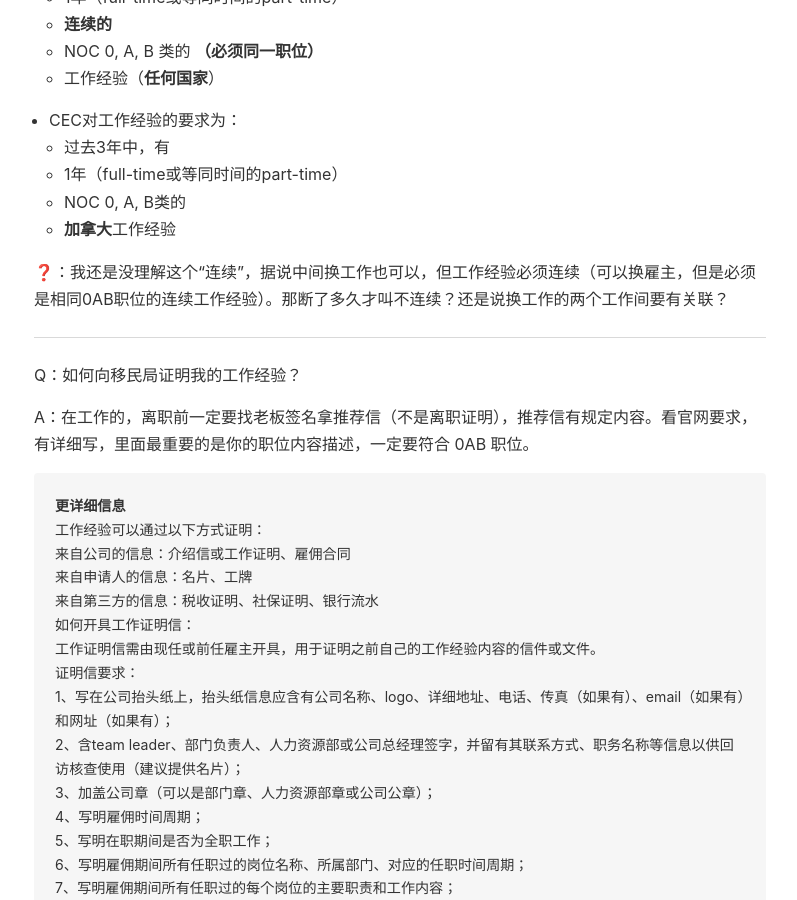
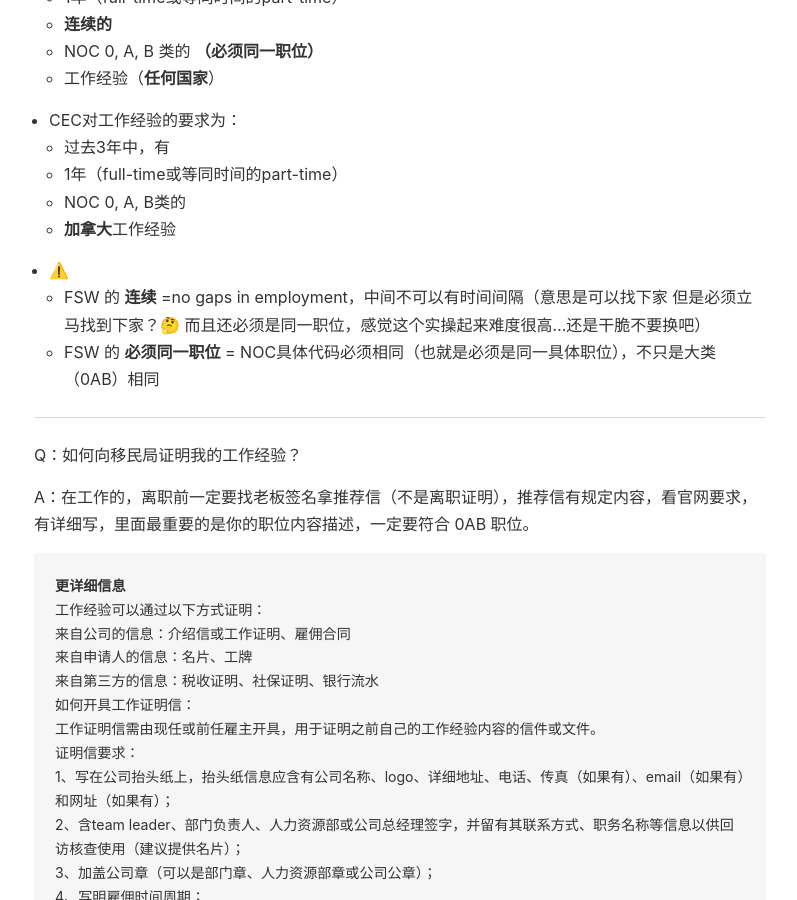
Before and after one commit to Gnblink0/InfoSharingCan, a Jekyll site: the page built from _notes/Express Entry.md, in a window 1280 px wide and 900 px high, scrolled down 1028 px. Shown: the whole window, without its empty margins (102-899 px from the left). Built offline with Jekyll 4.4.1, drawn with Linux system fonts in a browser that asks for light colours.

Commit message:
Update Express Entry.md

```diff
--- a/_notes/Express Entry.md
+++ b/_notes/Express Entry.md
@@ -40,13 +40,15 @@ CEC（加拿大经验类移民），针对**有加拿大工作经验**的人，
 	-   **加拿大**工作经验
 
 
-❓：我还是没理解这个“连续”，据说中间换工作也可以，但工作经验必须连续（可以换雇主，但是必须是相同0AB职位的连续工作经验）。那断了多久才叫不连续？还是说换工作的两个工作间要有关联？
+- ⚠️
+	- FSW 的 **连续** =no gaps in employment，中间不可以有时间间隔（意思是可以找下家 但是必须立马找到下家？🤔 而且还必须是同一职位，感觉这个实操起来难度很高...还是干脆不要换吧）
+	- FSW 的 **必须同一职位** = NOC具体代码必须相同（也就是必须是同一具体职位），不只是大类（0AB）相同
 
 ---
 
 Q：如何向移民局证明我的工作经验？
 
-A：在工作的，离职前一定要找老板签名拿推荐信（不是离职证明），推荐信有规定内容。看官网要求，有详细写，里面最重要的是你的职位内容描述，一定要符合 0AB 职位。
+A：在工作的，离职前一定要找老板签名拿推荐信（不是离职证明），推荐信有规定内容，看官网要求，有详细写，里面最重要的是你的职位内容描述，一定要符合 0AB 职位。
 
 >
 > **更详细信息**
```
